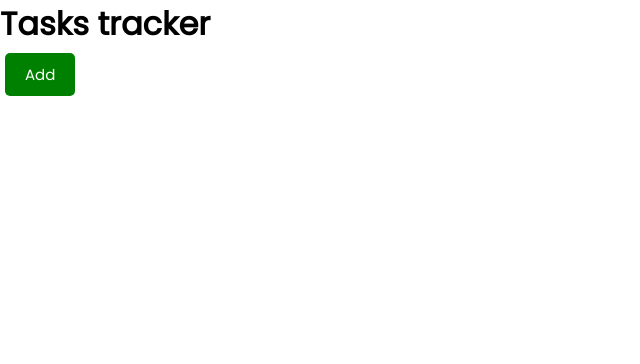
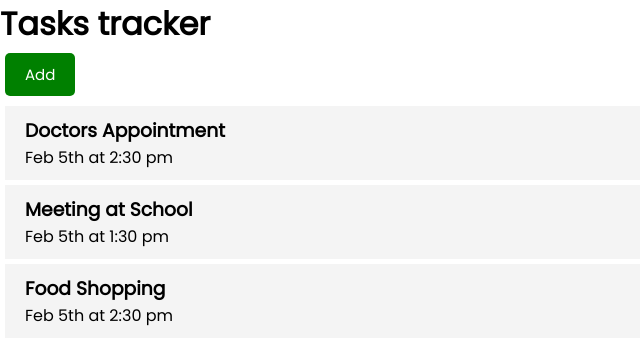
Before and after one commit to estebanarivasv/basic-react, a React (Create React App) app: page / in a window 1280 px wide. Shown: the top 364 px of the page, without its empty margins (0-640 px from the left). Built offline with nearby package versions, Linux system fonts and the light colour scheme.

Commit message:
Rendering data w/ useState hook

```diff
--- a/package.json
+++ b/package.json
@@ -8,6 +8,7 @@
     "@testing-library/user-event": "^13.5.0",
     "react": "^18.2.0",
     "react-dom": "^18.2.0",
+    "react-icons": "^4.4.0",
     "react-scripts": "5.0.1",
     "web-vitals": "^2.1.4"
   },
--- a/src/App.js
+++ b/src/App.js
@@ -1,14 +1,39 @@
+import { useState } from "react";
 import { Header } from "./component/Header";
+import { TasksList } from "./component/TasksList";
 
 function App() {
 
-  const name = "Esteban";
-  const day = "sunny"
+  // We define the data inside the component
+  const [tasksFromJson, setItems] = useState(
+    [
+      {
+        id: 1,
+        text: 'Doctors Appointment',
+        day: 'Feb 5th at 2:30 pm',
+        reminder: true
+      },
+      {
+        id: 2,
+        text: 'Meeting at School',
+        day: 'Feb 5th at 1:30 pm',
+        reminder: true
+      },
+      {
+        id: 3,
+        text: 'Food Shopping',
+        day: 'Feb 5th at 2:30 pm',
+        reminder: false
+      }]
+  );
+
 
   return (
+    // setItems([...]) -- we can use it to redifine the
     // Only one parent element
     <div className="App">
       <Header />
+      <TasksList items={tasksFromJson} />
     </div>
   );
 }
--- /dev/null
+++ b/src/component/Task.js
@@ -0,0 +1,8 @@
+export const Task = ({ task }) => {
+    return (
+        <div className="task">
+            <h3>{task.text}</h3>
+            <p>{task.day}</p>
+        </div>
+    )
+}
--- /dev/null
+++ b/src/component/TasksList.js
@@ -0,0 +1,12 @@
+import { Task } from "./Task";
+
+export const TasksList = ({ items }) => {
+
+    return (
+        <>
+            {items.map((task, index) => (
+                <Task key={index} task={task}/>
+            ))}
+        </>
+    );
+}
```
Also changed, not shown: 1 other file (tests, documents, lock files or other folders).
